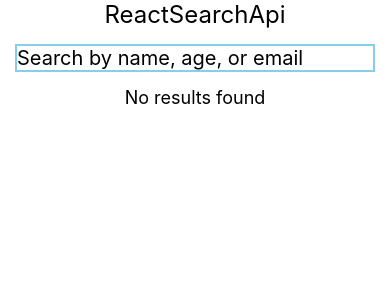
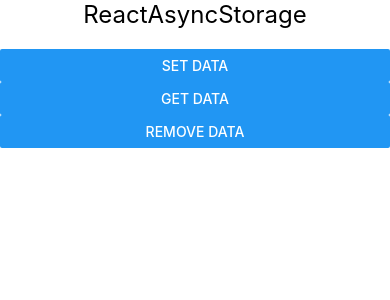
Before and after one commit to keshavchauhan-7/myapp, a React Native app: screen / in a window 390 px wide. Shown: the top 300 px of the page. Built offline with nearby package versions, Linux system fonts and the light colour scheme.

Commit message:
create async storage

```diff
--- a/App.js
+++ b/App.js
@@ -36,6 +36,8 @@ import DeleteListApiData from './components/DeleteListApiData'
 import UpdateListApiData from './components/UpdateListApiData'
 import PopulateDataInputField from './components/PopulateDataInputField'
 import ReactSearchApi from './components/ReactSearchApi'
+import ReactRef from './components/ReactRef'
+import ReactAsyncStorage from './components/ReactAsyncStorage'
 
 const App = () => {
 
@@ -111,7 +113,11 @@ const App = () => {
 
       {/* <PopulateDataInputField/> */}
 
-      <ReactSearchApi/>
+      {/* <ReactSearchApi/> */}
+
+      {/* <ReactRef/> */}
+
+      <ReactAsyncStorage/>
 
     </View>
   )
--- /dev/null
+++ b/components/ReactAsyncStorage.js
@@ -0,0 +1,38 @@
+import React, { useState } from 'react'
+import { Button, StyleSheet, Text, View } from 'react-native'
+import AsyncStorage from '@react-native-async-storage/async-storage'
+
+const ReactAsyncStorage = () => {
+
+    const [user, setUser] = useState('');
+
+    const setData = async () => {
+        AsyncStorage.setItem("user", "hello")
+    }
+
+    const getData = async () => {
+        const name = await AsyncStorage.getItem("user");
+        setUser(name);
+    }
+
+    const removeData = async () => {
+        await AsyncStorage.removeItem("user");
+        setUser('');
+    }
+
+    return (
+        <View>
+            <Text style={{ fontSize: 24, textAlign: 'center' }}>ReactAsyncStorage</Text>
+            <Text style={{ fontSize: 24, textAlign: 'center', color: 'skyblue', margin: 10 }}>{user}</Text>
+            <View>
+                <Button title='set data' onPress={setData} />
+                <Button title='get data' onPress={getData} />
+                <Button title='remove data' onPress={removeData} />
+            </View>
+        </View>
+    )
+}
+
+const styles = StyleSheet.create({})
+
+export default ReactAsyncStorage
--- /dev/null
+++ b/components/ReactRef.js
@@ -0,0 +1,37 @@
+import { Button, StyleSheet, Text, TextInput, View } from 'react-native'
+import React, { useRef } from 'react'
+
+const ReactRef = () => {
+    const input = useRef();
+
+    const updateInput = () => {
+        console.warn("call")
+        input.current.focus();
+        input.current.setNativeProps({
+            fontSize: 24,
+            color:'red'
+        })
+    }
+    return (
+        <View style={styles.container}>
+            <Text style={{ fontSize: 24, textAlign: 'center' }}>ReactRef</Text>
+            <TextInput ref={input} style={styles.input} placeholder='Enter Name' />
+            <TextInput style={styles.input} placeholder='Enter Password' />
+            <Button title='update input' onPress={updateInput} />
+        </View>
+    )
+}
+
+const styles = StyleSheet.create({
+    container: {
+        flex: 1,
+        padding: 16,
+    },
+    input: {
+        borderColor: 'skyblue',
+        borderWidth: 2,
+        margin: 10
+    }
+})
+
+export default ReactRef
--- a/package.json
+++ b/package.json
@@ -10,6 +10,7 @@
     "test": "jest"
   },
   "dependencies": {
+    "@react-native-async-storage/async-storage": "^1.24.0",
     "@react-navigation/bottom-tabs": "^6.6.1",
     "@react-navigation/material-top-tabs": "^6.6.14",
     "@react-navigation/native": "^6.1.18",
```
Also changed, not shown: 2 other files (tests, documents, lock files or other folders).
